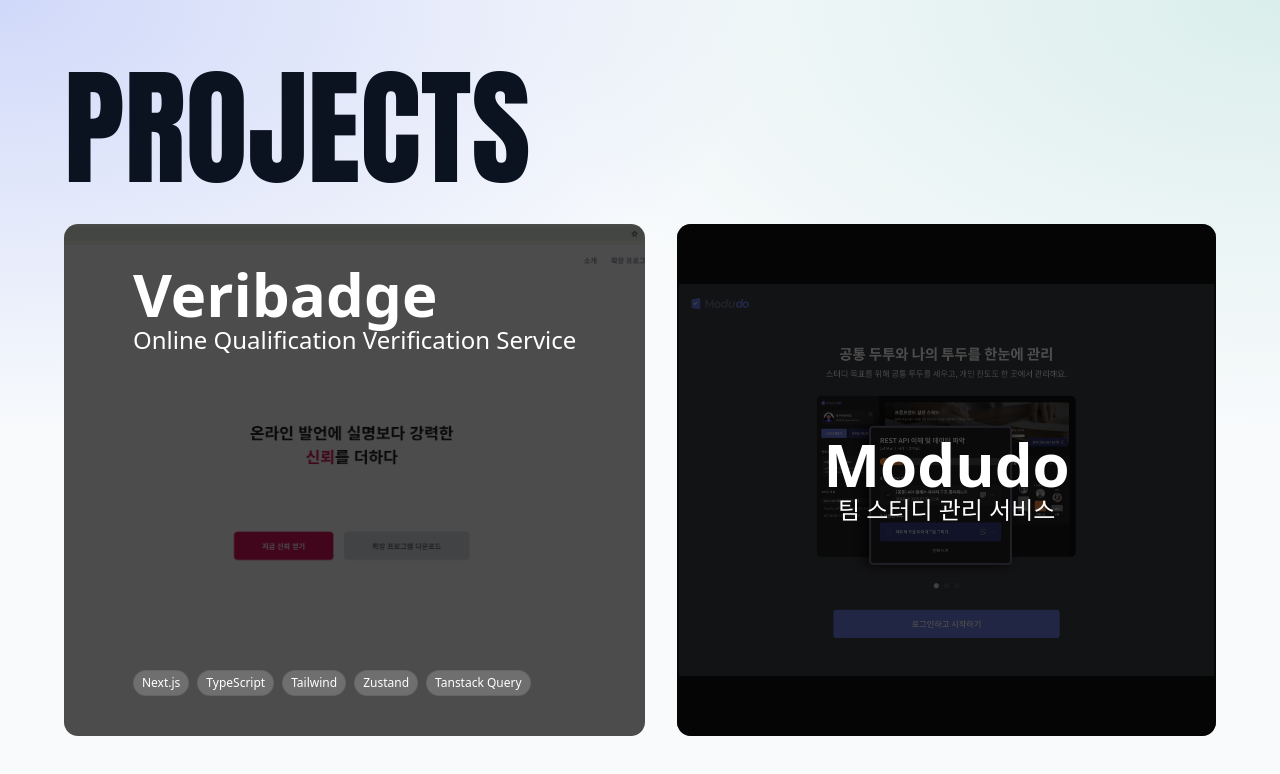
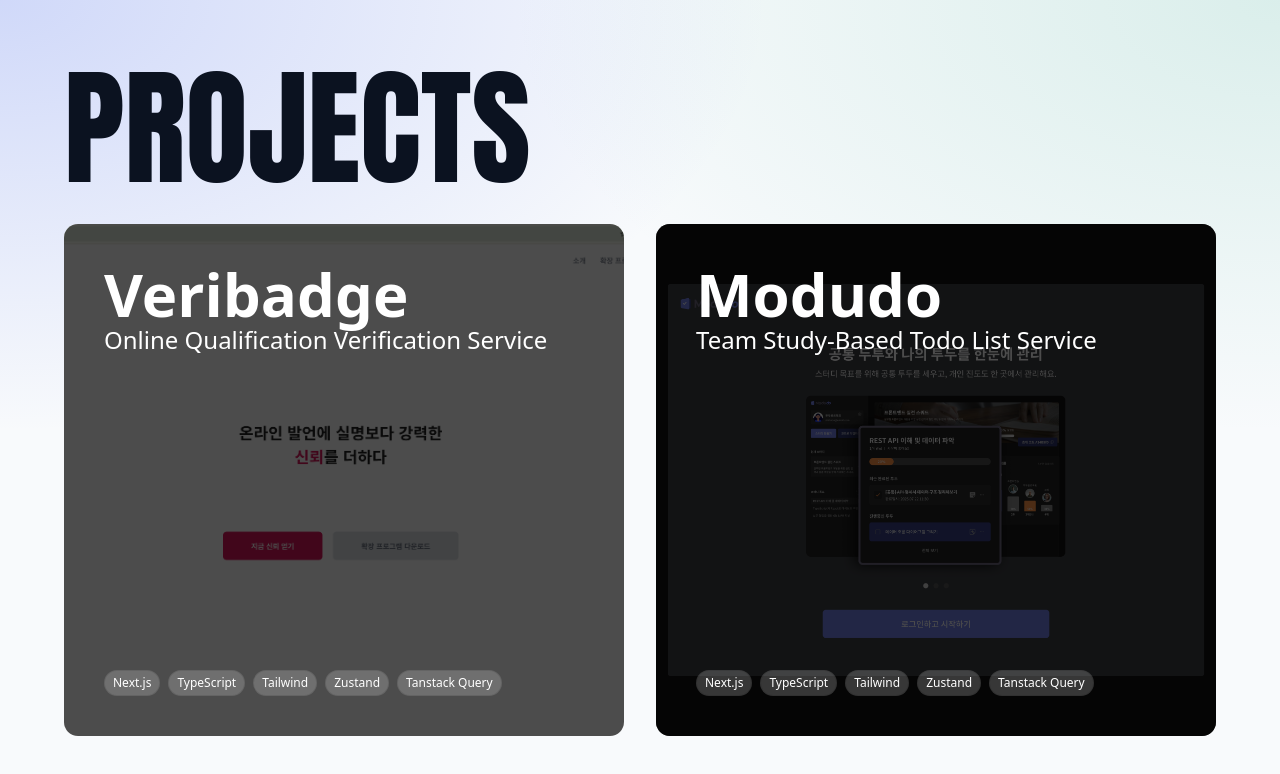
Before and after one commit to memymini/Blog, a Next.js app: page /1/projects in a window 1280 px wide. Shown: the top 774 px of the page. Built offline with nearby package versions, Linux system fonts and the light colour scheme.

Commit message:
chore: ProjectCard 컴포넌트 수정 및 분리

```diff
--- a/src/app/[lang]/projects/page.tsx
+++ b/src/app/[lang]/projects/page.tsx
@@ -1,6 +1,6 @@
-import Image from "next/image";
-import Link from "next/link";
+import { ProjectCard } from "@/components/projects/ProjectCard";
 import { getDictionary } from "../dictionaries";
+
 export default async function ProjectsPage({
   params,
 }: {
@@ -11,59 +11,19 @@ export default async function ProjectsPage({
 
   return (
     <div className="flex h-screen w-full flex-col lg:p-16 p-10 lg:gap-8 gap-4">
-      <h1 className="font-anton max-w-9xl lg:text-9xl text-[10vw]">PROJECTS</h1>
+      <h1 className="font-anton max-w-9xl lg:text-9xl text-[10vw] text-center xl:text-start">
+        PROJECTS
+      </h1>
       <div className="flex w-full h-full gap-8 overflow-x-auto">
-        {/* VeriBadge Card */}
-        <Link
-          href="/"
-          className="relative h-full rounded-xl flex items-center justify-center flex-col w-full min-w-full sm:min-w-100 max-h-150 p-10 overflow-hidden"
-        >
-          {/* 배경 이미지 */}
-          <Image
-            src="/images/veribadge.png"
-            alt="VeriBadge"
-            fill
-            className="absolute inset-0 w-full h-full object-cover"
+        {projects.map((project, index) => (
+          <ProjectCard
+            key={project.title}
+            href={`/${params.lang}/projects/${project.slug}`}
+            image={project.image}
+            alt={project.title}
+            project={project}
           />
-          {/* 어두운 오버레이 */}
-          <div className="absolute inset-0 bg-black/70 hover:bg-black/80 " />
-          {/* 텍스트 */}
-          <div className="relative z-10 text-white flex flex-col h-full justify-between items-start">
-            <div>
-              <h2 className="text-5xl lg:text-6xl font-bold">
-                {projects[0].title}
-              </h2>
-              <p className="text-2xl font-medium">{projects[0].tagline}</p>
-            </div>
-            <div className="mt-3 flex flex-wrap gap-2">
-              {projects[0].tech.map((tech) => (
-                <span
-                  key={tech}
-                  className="text-xs px-2 py-1 rounded-full bg-white/20 border border-[var(--glass-border)]"
-                >
-                  {tech}
-                </span>
-              ))}
-            </div>
-          </div>
-        </Link>
-        {/* Modudo Card */}
-        <div className="relative h-full rounded-xl flex items-center justify-center flex-col w-full min-w-full sm:min-w-100 max-h-150 overflow-hidden">
-          {/* 배경 이미지 */}
-          <Image
-            src="/images/modudo.png"
-            alt="Modudo"
-            fill
-            className="absolute inset-0 w-full h-full object-cover"
-          />
-          {/* 어두운 오버레이 */}
-          <div className="absolute inset-0 bg-black/70 hover:bg-black/80" />
-          {/* 텍스트 */}
-          <div className="relative z-10 text-center text-white">
-            <h2 className="text-5xl lg:text-6xl font-bold">Modudo</h2>
-            <p className="text-2xl font-medium">팀 스터디 관리 서비스</p>
-          </div>
-        </div>
+        ))}
       </div>
     </div>
   );
--- a/src/components/projects/ProjectCard.tsx
+++ b/src/components/projects/ProjectCard.tsx
@@ -1,103 +1,45 @@
-"use client";
-import { motion } from "framer-motion";
-import { ArrowUpRight } from "lucide-react";
+import Image from "next/image";
 import Link from "next/link";
-import { useState } from "react";
-import Image from "next/image";
-
-type CardProps = {
-  slug?: string;
-  title: string;
-  tagline: string;
-  description: string;
-  tech: string[];
-  href?: string;
-  image?: string;
-  locale: "en" | "ko";
-};
-
-export default function ProjectCard(p: CardProps) {
-  const [hovered, setHovered] = useState(false);
-  const internalHref = p.slug ? `/${p.locale}/projects/${p.slug}` : undefined;
+export function ProjectCard({
+  href,
+  image,
+  alt,
+  project,
+}: {
+  href: string;
+  image: string;
+  alt: string;
+  project: { title: string; tagline: string; tech: string[] };
+}) {
   return (
-    <motion.article
-      className="relative group glass rounded-2xl overflow-hidden transition-transform will-change-transform"
-      onMouseEnter={() => setHovered(true)}
-      onMouseLeave={() => setHovered(false)}
-      animate={
-        hovered
-          ? { rotateX: -1.2, rotateY: 1.2, scale: 1.01 }
-          : { rotateX: 0, rotateY: 0, scale: 1 }
-      }
-      transition={{ type: "spring", stiffness: 200, damping: 18 }}
-      style={{ transformStyle: "preserve-3d" }}
+    <Link
+      href={href}
+      className="relative h-full rounded-xl flex items-center justify-center flex-col w-full min-w-full sm:min-w-100 max-h-150 p-10 overflow-hidden"
     >
-      {/* 1) 스트레치 링크: 카드 전체를 클릭 가능하게 만드는 '단 하나의' 앵커 */}
-      {internalHref ? (
-        <Link
-          href={internalHref}
-          className="absolute inset-0 z-10"
-          aria-label={`${p.title} details`}
-        />
-      ) : p.href ? (
-        <a
-          href={p.href}
-          target="_blank"
-          rel="noreferrer"
-          className="absolute inset-0 z-10"
-          aria-label={`${p.title} external`}
-        />
-      ) : null}
-
-      {/* 2) 외부 링크 버튼 (내부 상세가 있는 경우에만 별도 아이콘 버튼 노출) */}
-      {p.slug && p.href && (
-        <a
-          href={p.href}
-          target="_blank"
-          rel="noreferrer"
-          className="absolute z-20 top-3 right-3 p-2 rounded-xl border border-[var(--glass-border)]
-                     bg-[color-mix(in_srgb,var(--fg)_5%,transparent)] hover:bg-[color-mix(in_srgb,var(--fg)_8%,transparent)]"
-          onClick={(e) => e.stopPropagation()} // 내부 링크 캡쳐 방지
-          aria-label="Open external link"
-        >
-          <ArrowUpRight size={18} className="opacity-90" />
-        </a>
-      )}
-
-      {/* 카드 본문 */}
-      <div className="relative h-48 w-full bg-white/5">
-        {p.image ? (
-          <Image src={p.image} alt={p.title} fill className="object-cover" />
-        ) : (
-          <div className="h-full w-full grid place-items-center opacity-60">
-            No image
+      <Image
+        src={image}
+        alt={alt}
+        fill
+        className="absolute inset-0 w-full h-full object-cover"
+      />
+      <div className="absolute inset-0 bg-black/70 hover:bg-black/80 p-10">
+        <div className="relative z-10 text-white flex flex-col h-full justify-between items-start">
+          <div>
+            <h2 className="text-5xl lg:text-6xl font-bold">{project.title}</h2>
+            <p className="text-2xl font-medium">{project.tagline}</p>
           </div>
-        )}
-        <div className="absolute inset-0 bg-gradient-to-t from-black/30 to-transparent opacity-0 group-hover:opacity-100 transition-opacity" />
+          <div className="mt-3 flex flex-wrap gap-2">
+            {project.tech.map((tech) => (
+              <span
+                key={tech}
+                className="text-xs px-2 py-1 rounded-full bg-white/20 border border-[var(--glass-border)]"
+              >
+                {tech}
+              </span>
+            ))}
+          </div>
+        </div>
       </div>
-
-      <div className="p-5 flex flex-col gap-2">
-        <div className="flex items-center justify-between">
-          <h3 className="font-semibold">{p.title}</h3>
-          {/* 화살표 아이콘은 이제 단순 표시 (외부 링크 버튼은 위에 따로 있음) */}
-          <ArrowUpRight
-            className="opacity-60 group-hover:opacity-100"
-            size={18}
-          />
-        </div>
-        <p className="text-sm opacity-80">{p.tagline}</p>
-        <p className="text-sm opacity-70">{p.description}</p>
-        <ul className="flex flex-wrap gap-2 mt-2">
-          {p.tech.map((t) => (
-            <li
-              key={t}
-              className="text-xs px-2 py-1 rounded-full bg-white/5 border border-[var(--glass-border)]"
-            >
-              {t}
-            </li>
-          ))}
-        </ul>
-      </div>
-    </motion.article>
+    </Link>
   );
 }
```
